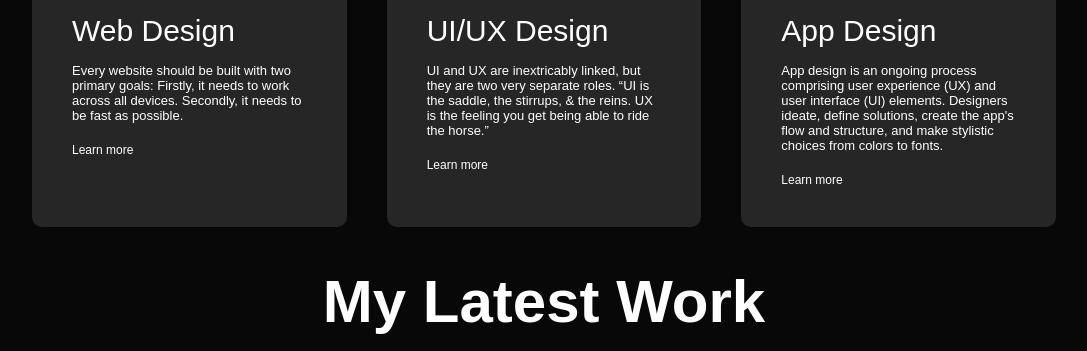
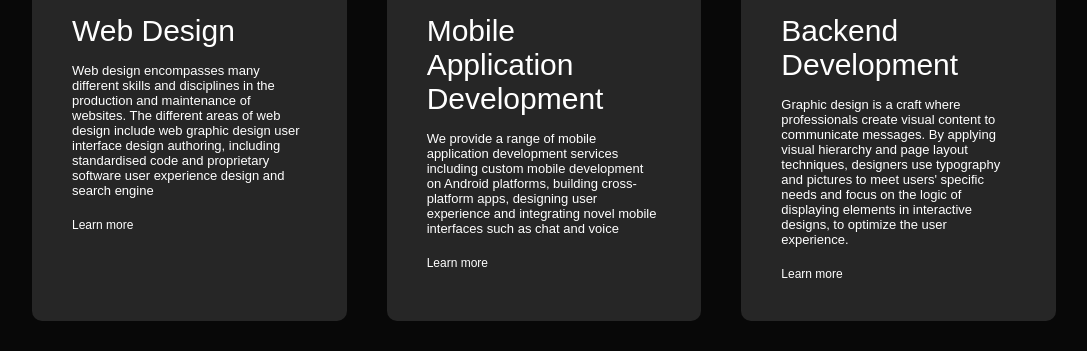
Before and after one commit to Shravanichavan287/PRODIGY_WD_04, a plain HTML site: page index.html in a window 1280 px wide. Shown: the part 1930-2281 px from the top of the page, without its empty margins (96-1183 px from the left). Drawn offline with Linux system fonts and the light colour scheme.

Commit message:
Update index.html

```diff
--- a/index.html
+++ b/index.html
@@ -86,19 +86,19 @@
                 <div class="card">
                     <i class="fa-solid fa-code"></i>
                     <h2>Web Design</h2>
-                    <p>Every website should be built with two primary goals: Firstly, it needs to work across all devices. Secondly, it needs to be fast as possible.</p>
+                    <p>Web design encompasses many different skills and disciplines in the production and maintenance of websites. The different areas of web design include web graphic design user interface design authoring, including standardised code and proprietary software user experience design and search engine</p>
+                    <a href="#skills">Learn more</a>
+                </div>
+                <div class="card">
+                    <i class="fa-brands fa-app-store"></i>
+                    <h2>Mobile Application Development</h2>
+                    <p>We provide a range of mobile application development services including custom mobile development on Android platforms, building cross-platform apps, designing user experience and integrating novel mobile interfaces such as chat and voice</p>
                     <a href="#skills">Learn more</a>
                 </div>
                 <div class="card">
                     <i class="fa-solid fa-crop"></i>
-                    <h2>UI/UX Design</h2>
-                    <p>UI and UX are inextricably linked, but they are two very separate roles. “UI is the saddle, the stirrups, & the reins. UX is the feeling you get being able to ride the horse.”</p>
-                    <a href="#skills">Learn more</a>
-                </div>
-                <div class="card">
-                    <i class="fa-brands fa-app-store"></i>
-                    <h2>App Design</h2>
-                    <p>App design is an ongoing process comprising user experience (UX) and user interface (UI) elements. Designers ideate, define solutions, create the app's flow and structure, and make stylistic choices from colors to fonts.</p>
+                    <h2>Backend Development</h2>
+                    <p>Graphic design is a craft where professionals create visual content to communicate messages. By applying visual hierarchy and page layout techniques, designers use typography and pictures to meet users' specific needs and focus on the logic of displaying elements in interactive designs, to optimize the user experience.</p>
                     <a href="#skills">Learn more</a>
                 </div>
             </div>
```
